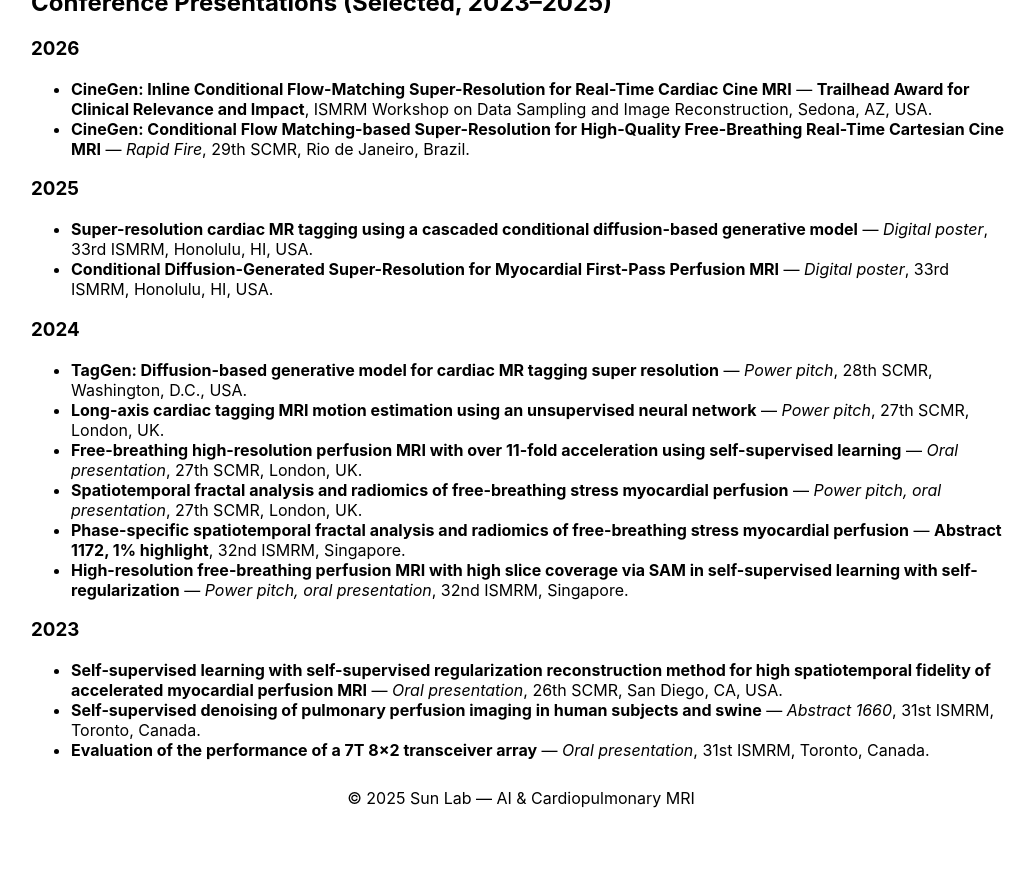
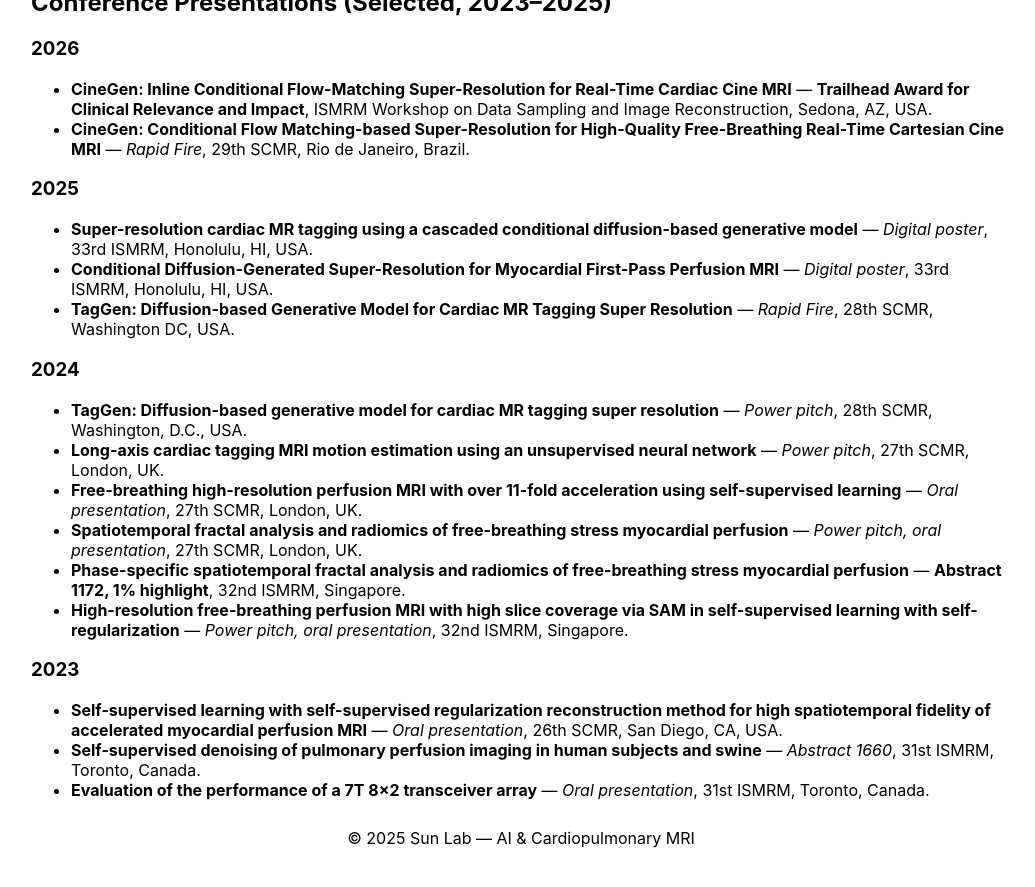
Before and after one commit to MRImagingLab/research, a Jekyll site: the page built from publications.md, in a window 1280 px wide and 900 px high, scrolled down 2385 px. Shown: the top 887 px of the window, without its empty margins (119-1154 px from the left). Built offline with Jekyll 4.4.1, drawn with Linux system fonts in a browser that asks for light colours; before the commit the page ends 3245 px from its top, so only the background shows below that.

Commit message:
Add TagGen publication for 2025 SCMR
Added a new publication entry for TagGen presentation.

```diff
--- a/publications.md
+++ b/publications.md
@@ -101,6 +101,7 @@ permalink: /publications
 ### 2025
 - **Super-resolution cardiac MR tagging using a cascaded conditional diffusion-based generative model** — *Digital poster*, 33rd ISMRM, Honolulu, HI, USA.
 - **Conditional Diffusion-Generated Super-Resolution for Myocardial First-Pass Perfusion MRI** — *Digital poster*, 33rd ISMRM, Honolulu, HI, USA.
+- **TagGen: Diffusion-based Generative Model for Cardiac MR Tagging Super Resolution** — *Rapid Fire*, 28th SCMR, Washington DC, USA.
 
 ### 2024
 - **TagGen: Diffusion-based generative model for cardiac MR tagging super resolution** — *Power pitch*, 28th SCMR, Washington, D.C., USA.
```
